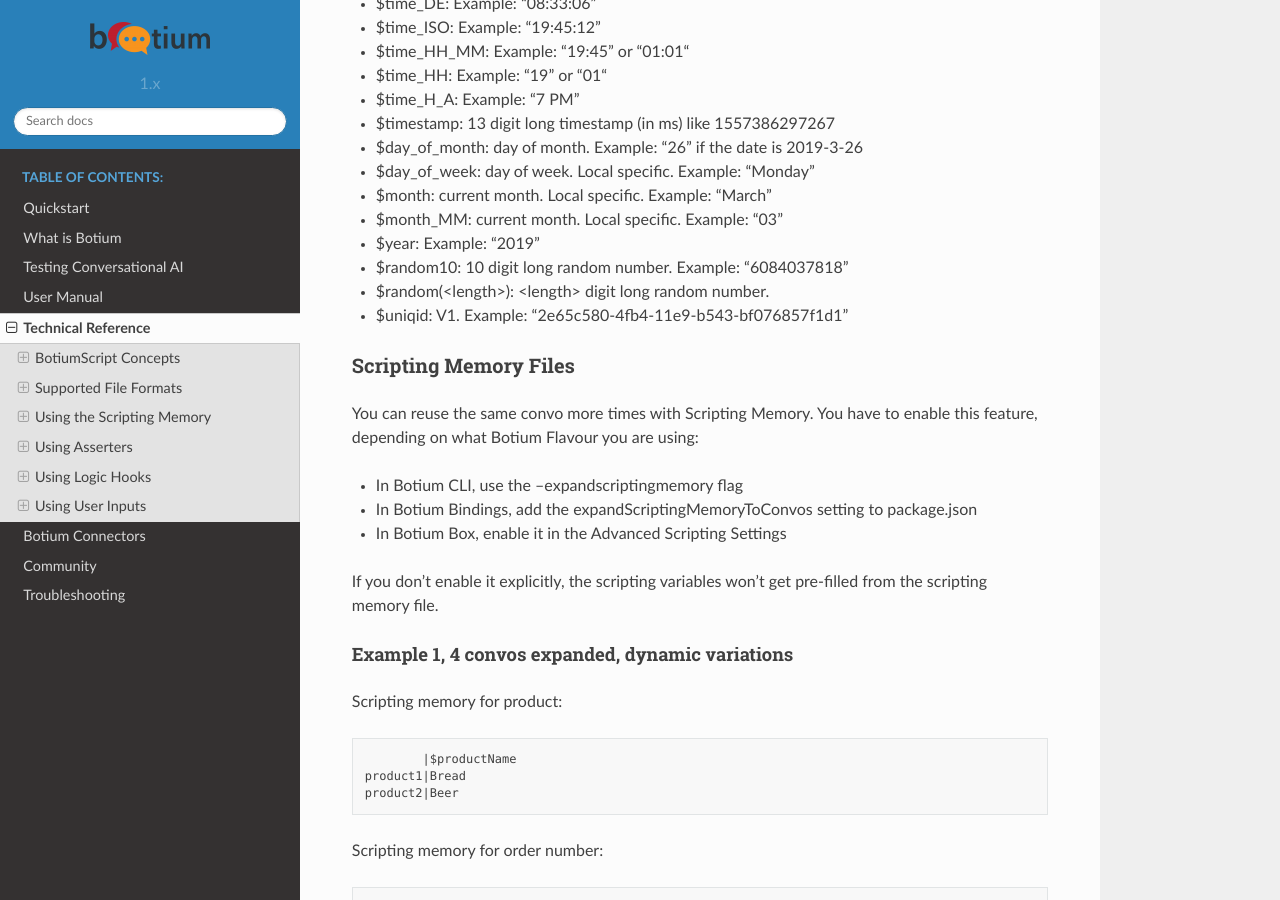
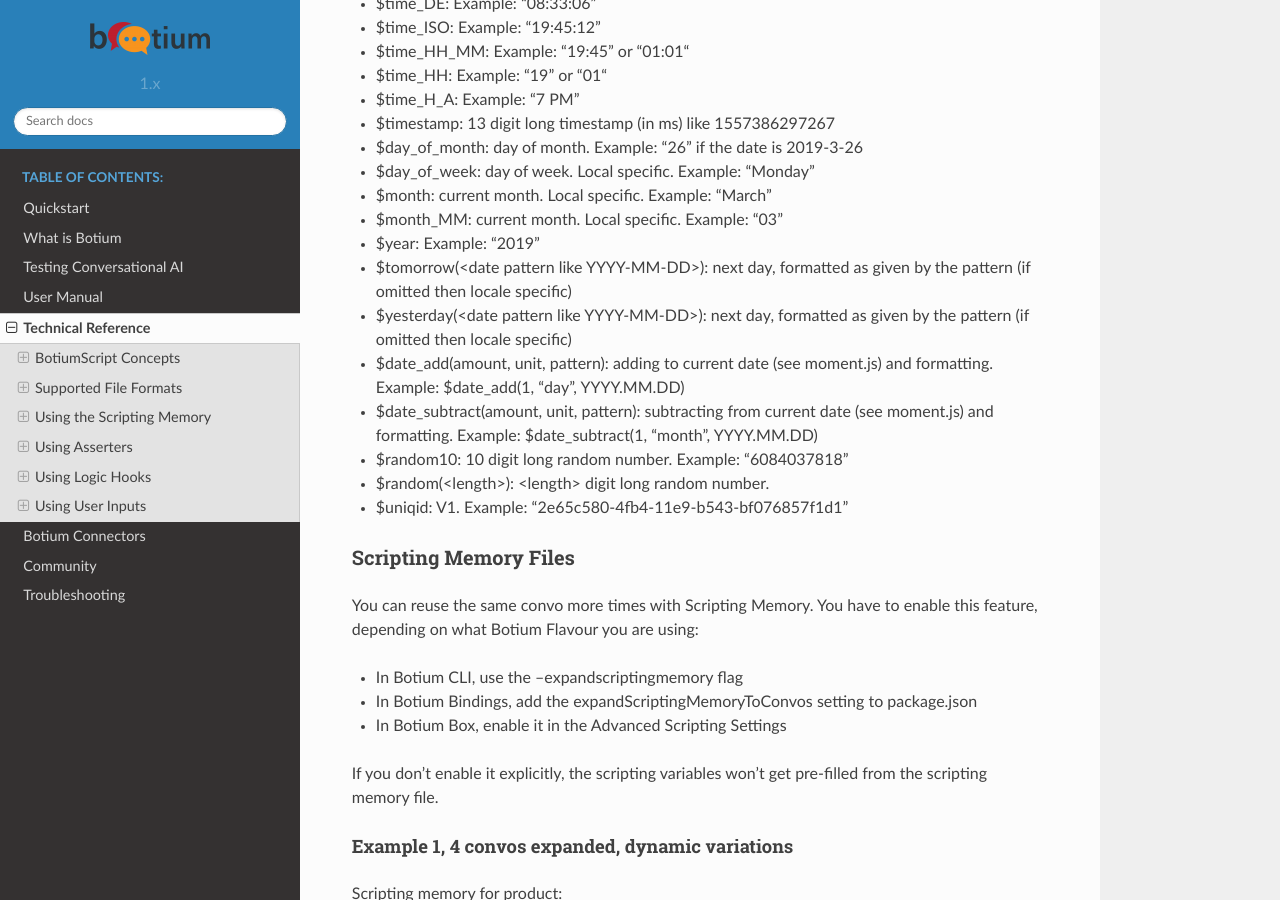
Before and after one commit to codeforequity-at/botium-docs, a Sphinx documentation site: the page built from docs/05_botiumscript/index.rst, in a window 1280 px wide and 900 px high, scrolled down 21985 px. Built offline with Sphinx 7.4.7 and the Read the Docs theme 2.0.0, drawn with Linux system fonts in a browser that asks for light colours.

Commit message:
BOT-3280 additional scripting memory functions for date

```diff
--- a/docs/05_botiumscript/part_scriptingmemory.rst
+++ b/docs/05_botiumscript/part_scriptingmemory.rst
@@ -184,6 +184,10 @@
 * $month: current month. Local specific. Example: "March"
 * $month_MM: current month. Local specific. Example: "03"
 * $year: Example: "2019"
+* $tomorrow(<date pattern like YYYY-MM-DD>): next day, formatted as given by the pattern (if omitted then locale specific)
+* $yesterday(<date pattern like YYYY-MM-DD>): next day, formatted as given by the pattern (if omitted then locale specific)
+* $date_add(amount, unit, pattern): adding to current date (see moment.js) and formatting. Example: $date_add(1, "day", YYYY.MM.DD)
+* $date_subtract(amount, unit, pattern): subtracting from current date (see moment.js) and formatting. Example: $date_subtract(1, "month", YYYY.MM.DD)
 * $random10: 10 digit long random number. Example: "6084037818"
 * $random(<length>): <length> digit long random number.
 * $uniqid:  V1. Example: "2e65c580-4fb4-11e9-b543-bf076857f1d1"
```
